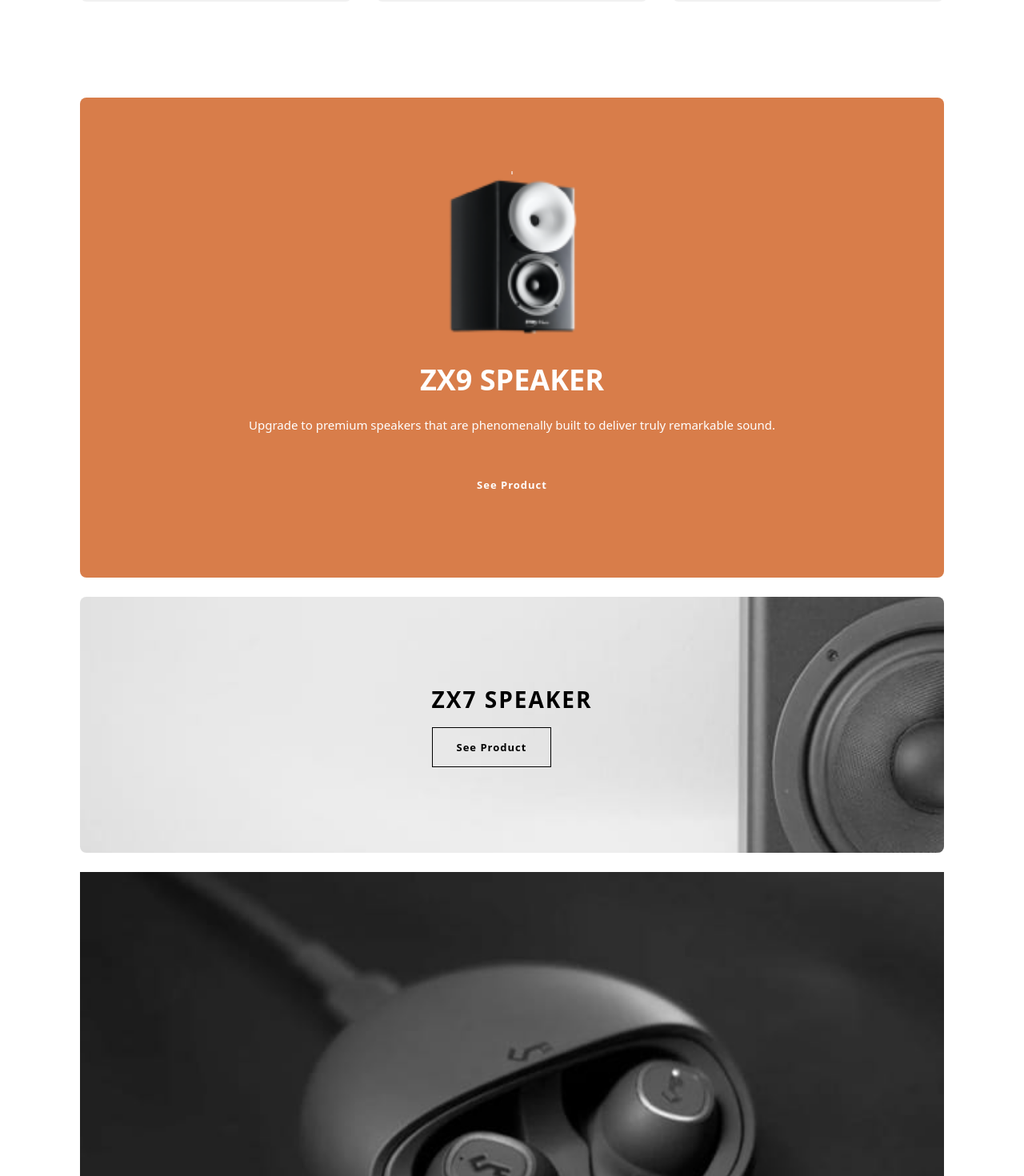
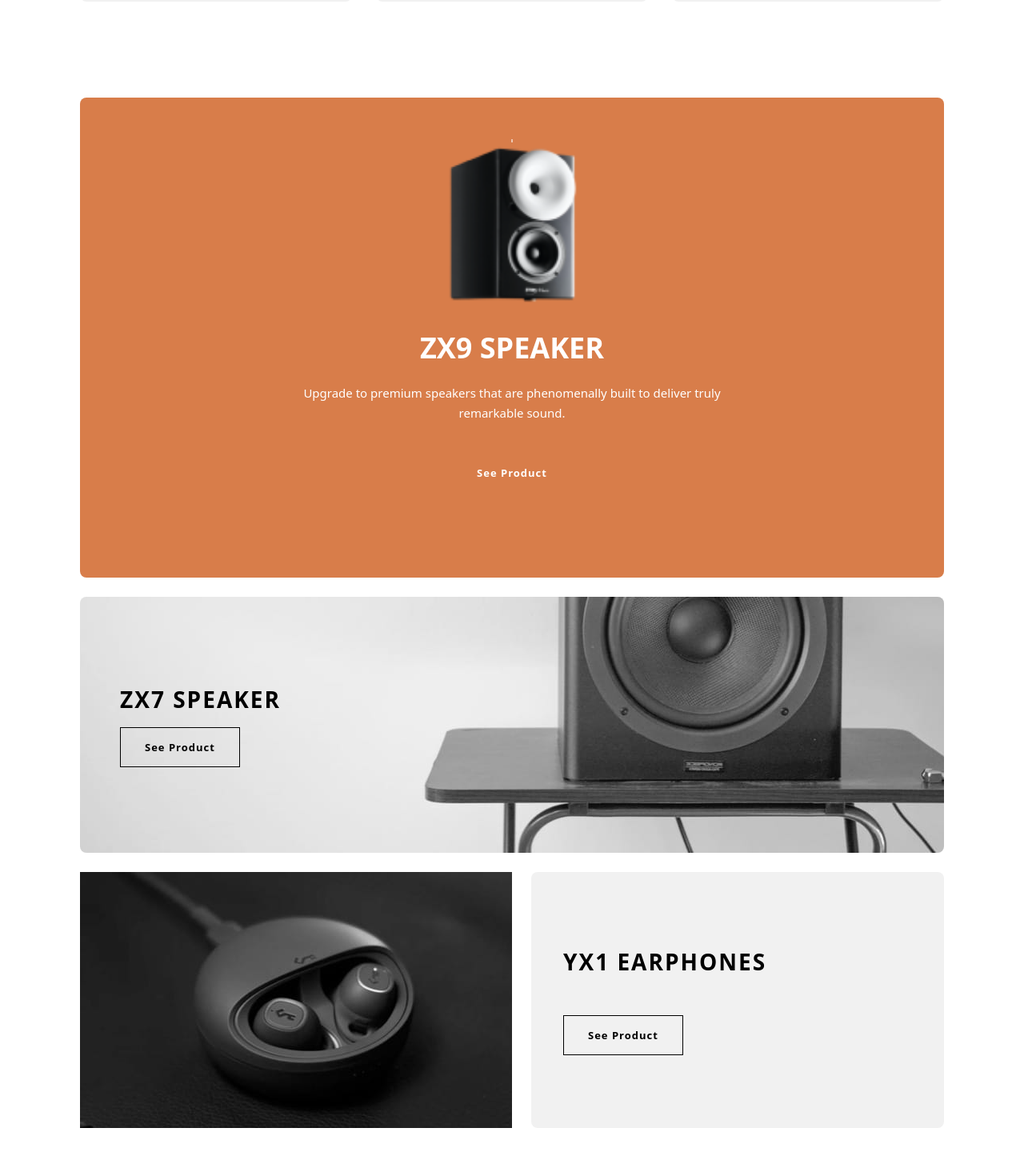
Before and after one commit to kaikaci12/audiophile-ecommerce-website, a React (Vite) app in the folder audiophile-ecommerce-website/: page / in a window 1280 px wide. Shown: the part 1000-2470 px from the top of the page at 80% size. Built offline with nearby package versions, Linux system fonts and the light colour scheme.

Commit message:
add home products responsive tablet and desktop design

```diff
--- a/audiophile-ecommerce-website/src/components/ShopProductsComponent.jsx
+++ b/audiophile-ecommerce-website/src/components/ShopProductsComponent.jsx
@@ -20,7 +20,7 @@ const ShopItems = [
 
 function ShopProducts() {
   return (
-    <div className="flex flex-col gap-[64px] mt-[60px] lg:flex-row lg:gap-[30px] lg:mt-[100px]">
+    <div className="flex flex-col gap-[64px] mt-[60px] sm:flex-row lg:gap-[30px] sm:gap-[10px] lg:mt-[100px]">
       {ShopItems.map((product, index) => (
         <div key={index} className="w-full">
           <div className="product-to-shop h-[165px] w-full rounded-[8px] bg-[#F1F1F1] flex flex-col items-center justify-end pb-[22px]">
--- a/audiophile-ecommerce-website/src/components/YX1Earphones.jsx
+++ b/audiophile-ecommerce-website/src/components/YX1Earphones.jsx
@@ -1,13 +1,40 @@
 import YX1 from "/assets/home/mobile/image-earphones-yx1.jpg";
 import SeeProduct from "./Directors/Button";
+import YX1Tablet from "/assets/home/tablet/image-earphones-yx1.jpg";
+import YX1Desktop from "/assets/home/desktop/image-earphones-yx1.jpg";
+import { useState, useEffect } from "react";
+export default function YX1Earphones() {
+  const [windowWidth, setWindowWidth] = useState(window.innerWidth);
 
-export default function YX1Earphones() {
+  function handleImage() {
+    if (windowWidth < 640) {
+      return YX1;
+    }
+    if (windowWidth > 640 && windowWidth < 1024) {
+      return YX1Tablet;
+    }
+    return YX1Desktop;
+  }
+
+  useEffect(() => {
+    const handleResize = () => {
+      setWindowWidth(window.innerWidth);
+    };
+
+    window.addEventListener("resize", handleResize);
+
+    return () => window.removeEventListener("resize", handleResize);
+  }, []);
   const path = "earphones";
   const previousPath = "yx1-earphones";
   return (
-    <div className="flex flex-col gap-[24px] items-start justify-start">
-      <img src={YX1} alt="product" className="w-full " />
-      <div className="h-[200px] w-full rounded-[8px] bg-[#F1F1F1] flex flex-col items-start justify-center gap-[32px] px-[24px]">
+    <div className="flex flex-col gap-[24px] items-start justify-start sm:flex-row">
+      <img
+        src={handleImage()}
+        alt="product"
+        className="w-full sm:w-[50%] lg:h-[320px]"
+      />
+      <div className="h-[200px] w-full rounded-[8px] sm:h-[372px] sm:px-[40px] lg:h-[320px] bg-[#F1F1F1] flex flex-col items-start justify-center gap-[32px] px-[24px]">
         <h2 className="text-[#000] text-[28px] font-bold tracking-[2px]">
           YX1 EARPHONES
         </h2>
--- a/audiophile-ecommerce-website/src/components/ZX7Speaker.jsx
+++ b/audiophile-ecommerce-website/src/components/ZX7Speaker.jsx
@@ -1,14 +1,36 @@
 import ZX7 from "/assets/home/mobile/image-speaker-zx7.jpg";
 import SeeProduct from "./Directors/Button";
-
+import ZX7Tablet from "/assets/home/tablet/image-speaker-zx7.jpg";
+import ZX7Desktop from "/assets/home/desktop/image-speaker-zx7.jpg";
+import { useEffect, useState } from "react";
 function ZX7Speaker() {
   const path = "zx7-speaker";
   const previousRoot = "speakers";
+  const [windowWidth, setWindowWidth] = useState(window.innerWidth);
+  useEffect(() => {
+    const handleResize = () => {
+      setWindowWidth(window.innerWidth);
+    };
+
+    window.addEventListener("resize", handleResize);
+
+    return () => window.removeEventListener("resize", handleResize);
+  }, []);
+  function handleImage() {
+    if (windowWidth < 640) {
+      return ZX7;
+    }
+    if (windowWidth > 640 && windowWidth < 1024) {
+      return ZX7Tablet;
+    }
+    return ZX7Desktop;
+  }
+
   return (
     <div
-      className="w-full h-[320px] rounded-[8px] bg-[#F1F1F1] bg-cover bg-center flex flex-col justify-center items-center"
+      className="w-full h-[320px] rounded-[8px]  bg-[#F1F1F1] bg-cover bg-center flex flex-col justify-center items-center sm:items-start sm:px-[50px]"
       style={{
-        backgroundImage: `url(${ZX7})`,
+        backgroundImage: `url(${handleImage()})`,
         backgroundSize: "cover",
         backgroundRepeat: "no-repeat",
       }}
--- a/audiophile-ecommerce-website/src/components/ZX9Speaker.jsx
+++ b/audiophile-ecommerce-website/src/components/ZX9Speaker.jsx
@@ -1,10 +1,22 @@
 import SpeakerImage from "/assets/speakers.png";
 import SeeProduct from "./Directors/Button";
+import { useEffect, useState } from "react";
 function ZX9Speaker() {
   const path = "speakers";
   const previousRoot = "zx9-speaker";
+
+  const [windowWidth, setWindowWidth] = useState(window.innerWidth);
+  useEffect(() => {
+    const handleResize = () => {
+      setWindowWidth(window.innerWidth);
+    };
+
+    window.addEventListener("resize", handleResize);
+
+    return () => window.removeEventListener("resize", handleResize);
+  }, []);
   return (
-    <div className="w-full h-[600px] rounded-[8px] bg-[#D87D4A] flex flex-col justify-center items-center mt-[120px]">
+    <div className="w-full h-[600px] rounded-[8px] bg-[#D87D4A] flex flex-col justify-center items-center mt-[120px] sm:py-[52px]">
       <div className="rounded-[320px] border-[1px] border-[solid] border-[#FFF]"></div>
       <div className="rounded-[320px] border-[1px] border-[solid] border-[#FFF]"></div>
       <img
@@ -13,7 +25,7 @@ function ZX9Speaker() {
         className="w-[172.248px]
           height-[207px]"
       />
-      <div className="flex flex-col gap-[24px] mt-[32px] items-center">
+      <div className="flex flex-col gap-[24px] mt-[32px] items-center sm:h-[720px] sm:w-[50%] ">
         <h2 className="text-[#FFF] text-center text-[36px] font-bold leading-[40px] ">
           ZX9 SPEAKER
         </h2>
```
